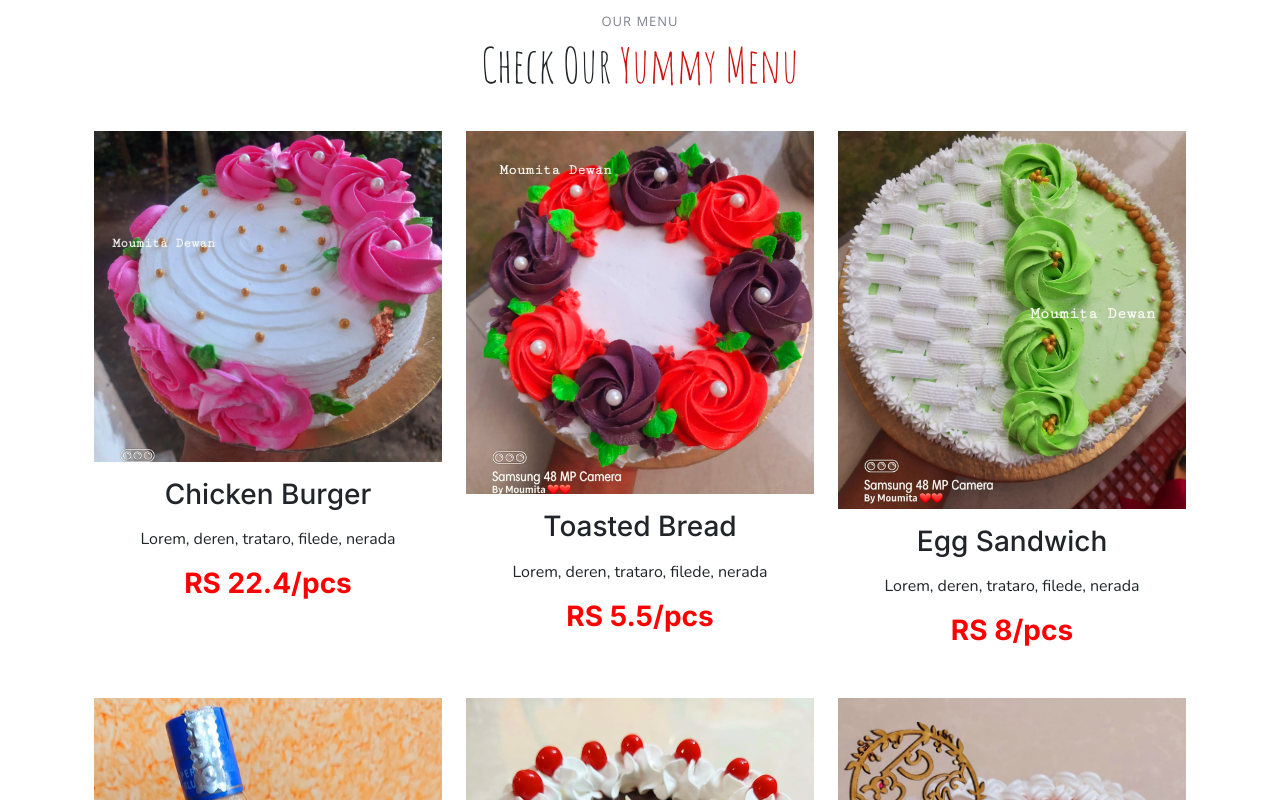
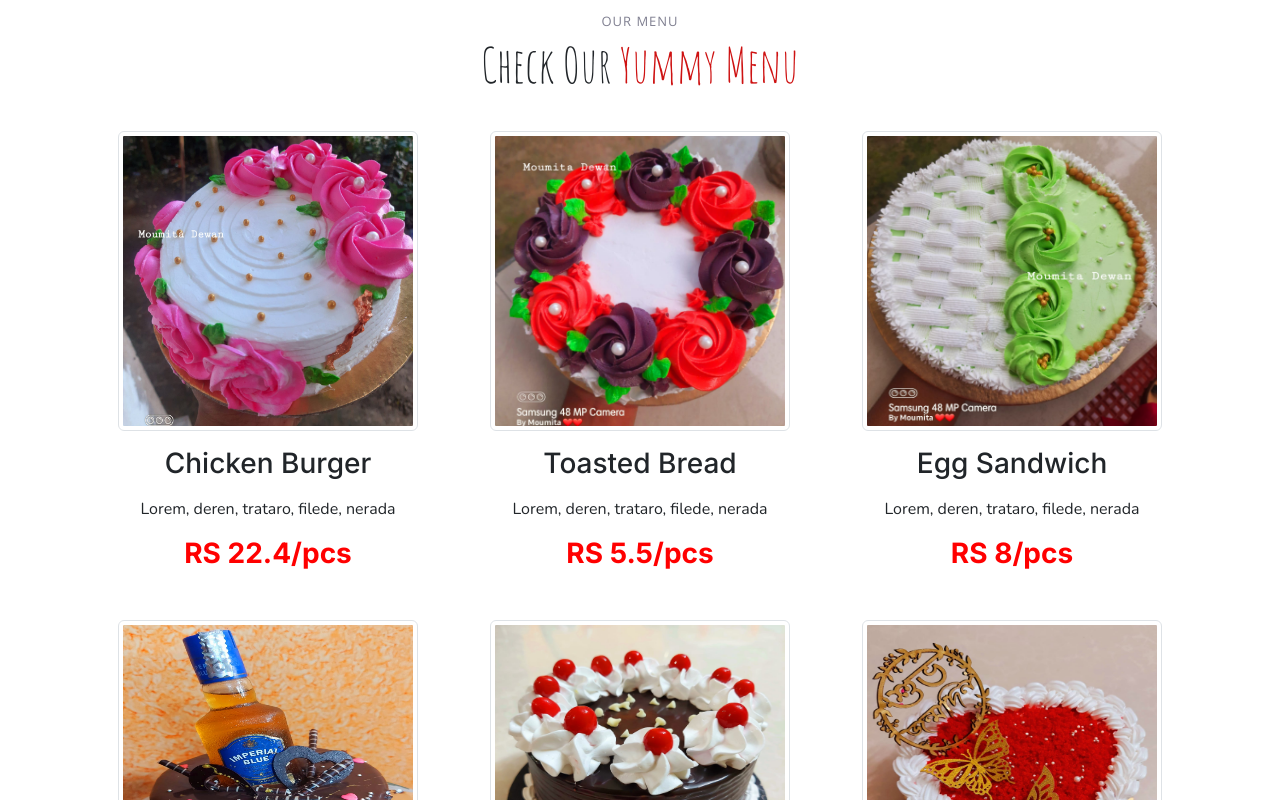
Before and after one commit to SumanDas3001/BongDessertFrontend, a React (Create React App) app: page / in a window 1280 px wide. Shown: the part 1500-2300 px from the top of the page. Built offline with nearby package versions, Linux system fonts and the light colour scheme.

Commit message:
add css for image height and width

```diff
--- a/src/components/Menue.js
+++ b/src/components/Menue.js
@@ -133,9 +133,9 @@ export default function Products() {
                         <div>
                           <img
                             src={product.image}
-                            className="menu-img img-fluid img-responsive"
+                            className="menu-img img-fluid img-responsive rounded mx-auto d-block img-thumbnail"
                             alt="product"
-                            style={{maxWidth: '100%', height: 'auto'}}
+                            style={{width: "300px", height: "300px"}}
                           />
                         </div>
                       </a>
```
